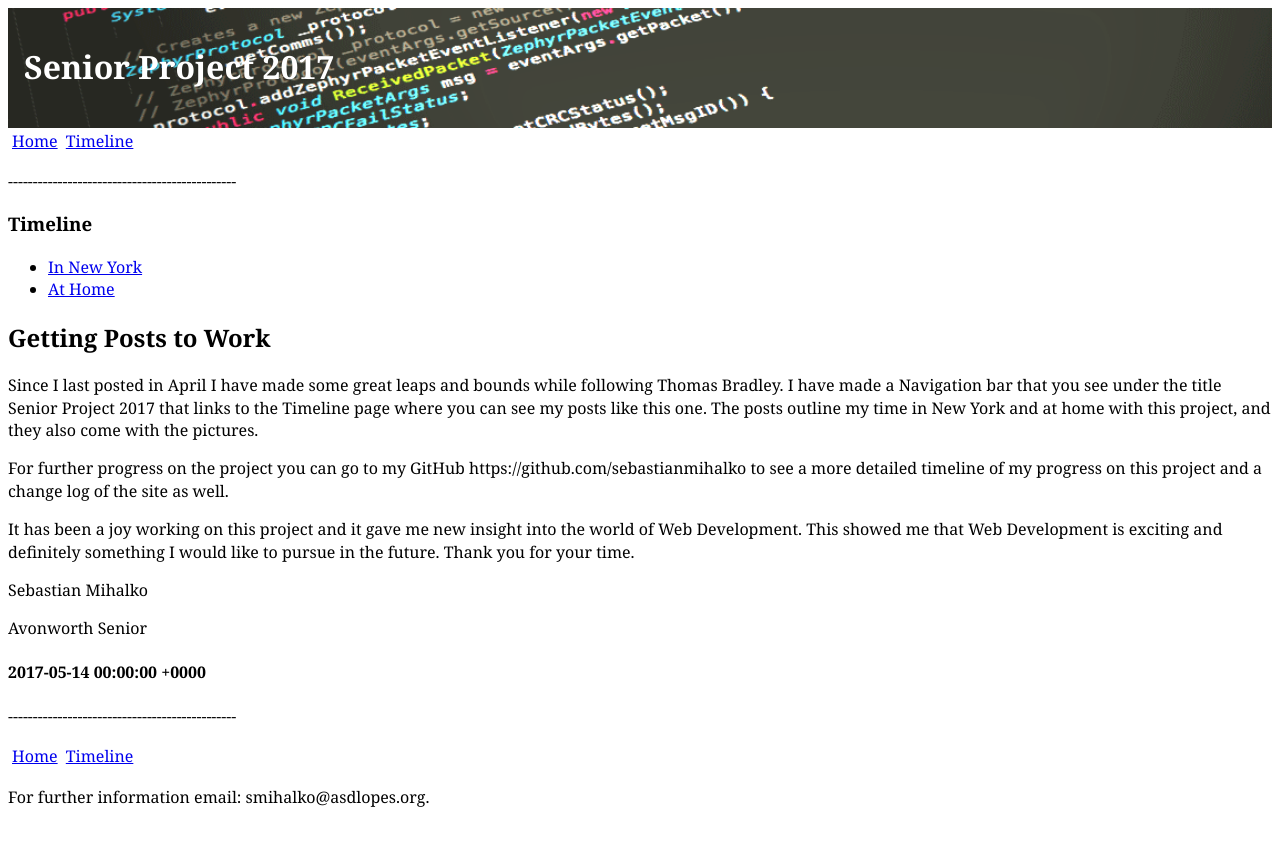
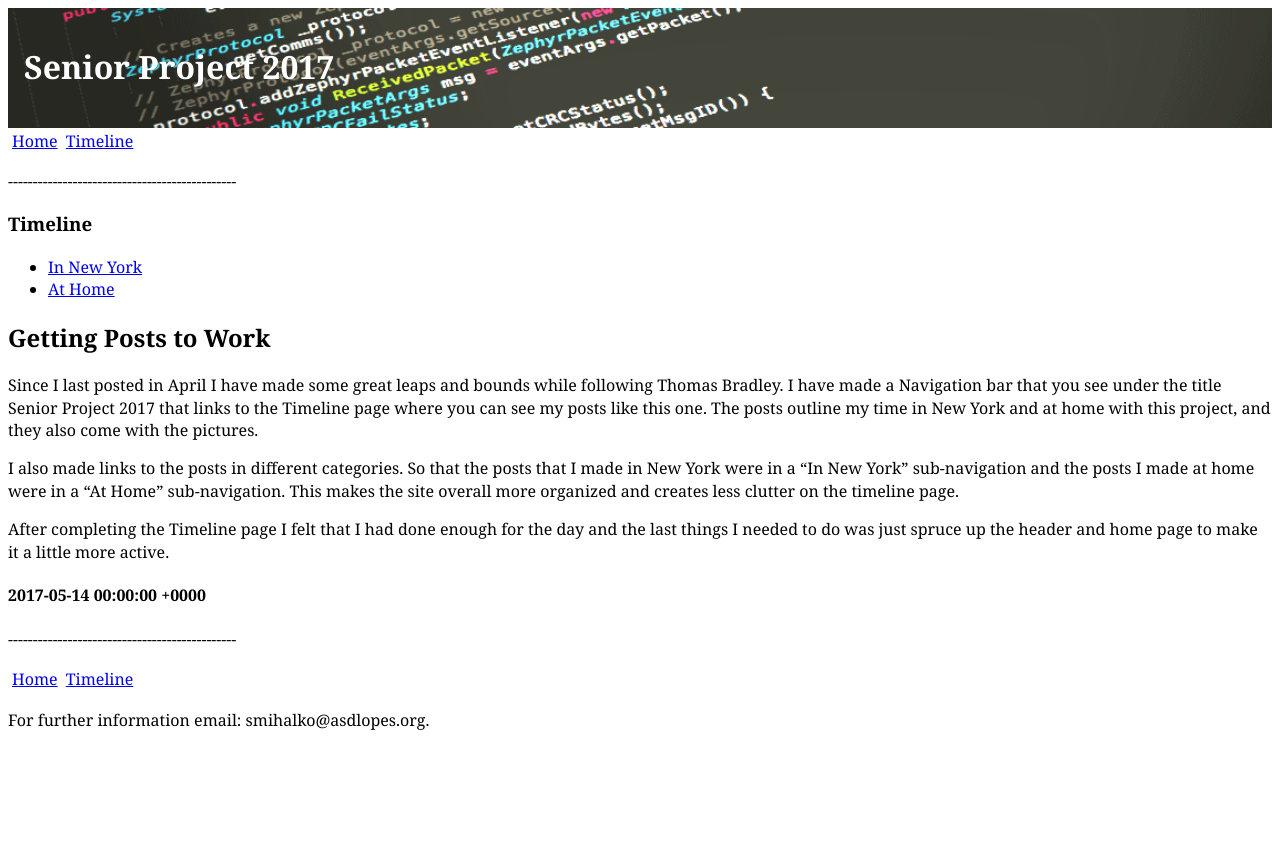
Before and after one commit to sebastianmihalko/project, a Jekyll site: the page built from _posts/2017-05-14-getting-posts-to-work.md, in a window 1280 px wide. Shown: the top 846 px of the page. Built offline with Jekyll 4.4.1, drawn with Linux system fonts in a browser that asks for light colours.

Commit message:
added a final post talking about the ending of the work on the project and a change to the previous post about getting the timeline to work

```diff
--- a/_posts/2017-05-14-getting-posts-to-work.md
+++ b/_posts/2017-05-14-getting-posts-to-work.md
@@ -7,10 +7,6 @@ image: figured-out-posts.JPG
 ---
 Since I last posted in April I have made some great leaps and bounds while following Thomas Bradley. I have made a Navigation bar that you see under the title Senior Project 2017 that links to the Timeline page where you can see my posts like this one. The posts outline my time in New York and at home with this project, and they also come with the pictures.
 
-For further progress on the project you can go to my GitHub https://github.com/sebastianmihalko to see a more detailed timeline of my progress on this project and a change log of the site as well.
+I also made links to the posts in different categories. So that the posts that I made in New York were in a "In New York" sub-navigation and the posts I made at home were in a "At Home" sub-navigation. This makes the site overall more organized and creates less clutter on the timeline page.
 
-It has been a joy working on this project and it gave me new insight into the world of Web Development. This showed me that Web Development is exciting and definitely something I would like to pursue in the future. Thank you for your time.
-
-Sebastian Mihalko
-
-Avonworth Senior
+After completing the Timeline page I felt that I had done enough for the day and the last things I needed to do was just spruce up the header and home page to make it a little more active.
```
Also changed, not shown: _posts/2017-05-23-final-touches.md (added, +16 -0 lines), img/finaltouches.JPG (added).
